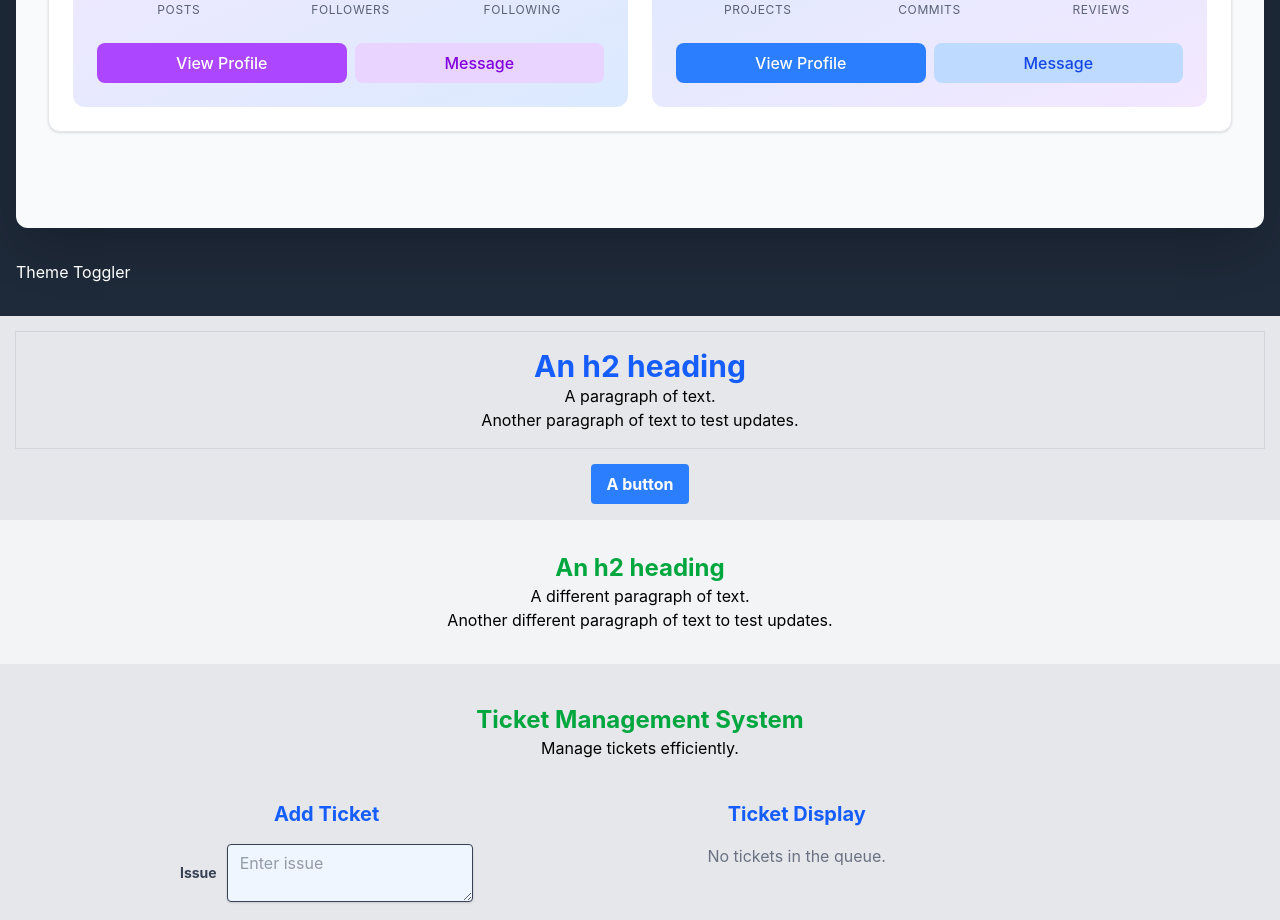
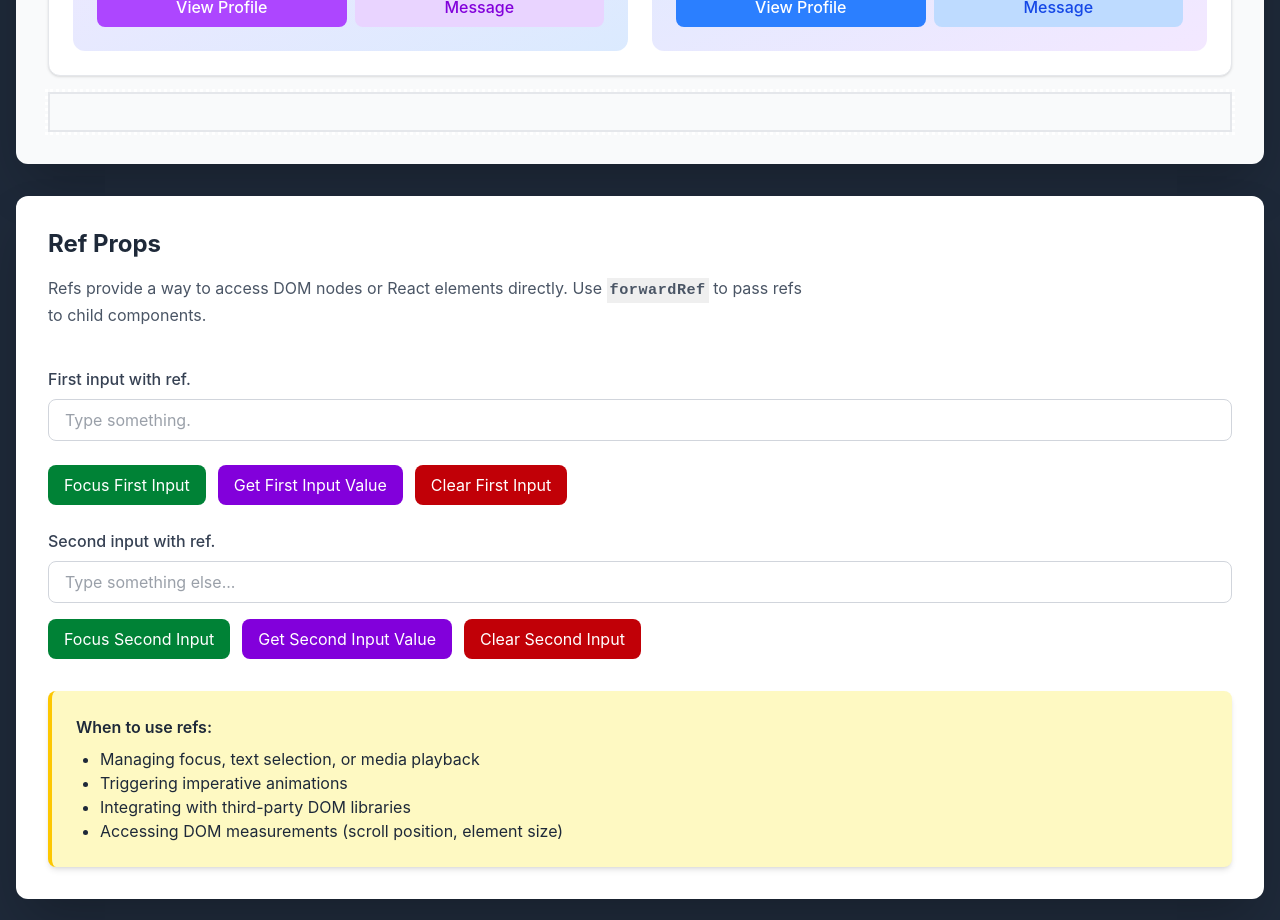
Before and after one commit to tielmess/tm001react, a React (Vite) app: page / in a window 1280 px wide. Shown: the part 1860-2780 px from the top of the page. Built offline with nearby package versions, Linux system fonts and the light colour scheme.

Commit message:
Ref props, and minor neatening of files

```diff
--- a/src/App.jsx
+++ b/src/App.jsx
@@ -15,9 +15,9 @@ const isDark = true;
 function Navigation() {
   const sections = [
     { id: "basic", label: "Basic Props", icon: "📦" },
-    { id: "ref", label: "Ref Props", icon: "🔗" },
     { id: "children", label: "Children Props", icon: "👨‍👩‍👧‍👦" },
     { id: "complex", label: "Complex Props", icon: "🧩" },
+    { id: "ref", label: "Ref Props", icon: "🔗" },
     { id: "theme", label: "Theme Toggler", icon: "🎨" },
   ];
 
@@ -69,14 +69,14 @@ function AppContent() {
           <section id="basic" className="scroll-mt-200 text-white">
             <BasicProps />
           </section>
-          <section id="ref" className="scroll-mt-20 text-white">
-            <RefProps />
-          </section>
           <section id="children" className="scroll-mt-20 text-white">
             <ChildrenProps />
           </section>
           <section id="complex" className="scroll-mt-20 text-white">
             <ComplexProps />
+          </section>
+          <section id="ref" className="scroll-mt-20 text-white">
+            <RefProps />
           </section>
           <section id="theme" className="scroll-mt-20 text-white">
             <ThemeToggler />
--- a/src/components/BasicProps.jsx
+++ b/src/components/BasicProps.jsx
@@ -21,7 +21,7 @@ function Button({ text, color, size, onClick, disabled }) {
 function BasicProps() {
   const [clickCount, setClickCount] = useState(0);
   return (
-    <section className="p-8 bg-white rounded-xl shadow-2xl">
+    <div className="p-8 bg-white rounded-xl shadow-2xl">
       <h2 className="text-2xl font-bold mb-4 text-gray-800">Basic Props</h2>
       <p className="desc mb-8 text-gray-600">
         This section demonstrates basic props like text, color, size, disabled,
@@ -54,7 +54,7 @@ function BasicProps() {
           size="extra-large"
         />
       </div>
-    </section>
+    </div>
   );
 }
 
--- a/src/components/ChildrenProps.jsx
+++ b/src/components/ChildrenProps.jsx
@@ -28,7 +28,7 @@ function Container({ children, layout = "vertical" }) {
 
 function ChildrenProps() {
   return (
-    <section className="p-8 bg-white rounded-xl shadow-2xl">
+    <div className="p-8 bg-white rounded-xl shadow-2xl">
       <h2 className="text-2xl font-bold mb-4 text-gray-800">Children Props</h2>
       <p className="desc mb-8 text-gray-600">
         This section demonstrates the use of children props in React. Children
@@ -46,7 +46,7 @@ function ChildrenProps() {
               <strong>Name:</strong> Fred Blogs
             </p>
             <p className="mb-2">
-              <strong>Email:</strong> Fred@blogs.com
+              <strong>Email:</strong> Fred-01@blogs.com
             </p>
           </Card>
           <Card title="User Profile" color="green">
@@ -54,7 +54,7 @@ function ChildrenProps() {
               <strong>Name:</strong> Fred Blogs
             </p>
             <p className="mb-2">
-              <strong>Email:</strong> Fred@blogs.com
+              <strong>Email:</strong> Fred-02@blogs.com
             </p>
           </Card>
           <Card title="User Profile" color="purple">
@@ -62,7 +62,7 @@ function ChildrenProps() {
               <strong>Name:</strong> Fred Blogs
             </p>
             <p className="mb-2">
-              <strong>Email:</strong> Fred@blogs.com
+              <strong>Email:</strong> Fred-03@blogs.com
             </p>
           </Card>
           <Card title="User Profile" color="red">
@@ -70,7 +70,7 @@ function ChildrenProps() {
               <strong>Name:</strong> Fred Blogs
             </p>
             <p className="mb-2">
-              <strong>Email:</strong> Fred@blogs.com
+              <strong>Email:</strong> Fred-04@blogs.com
             </p>
           </Card>
         </Container>
@@ -81,7 +81,7 @@ function ChildrenProps() {
               <strong>Name:</strong> Fred Blogs
             </p>
             <p className="mb-2">
-              <strong>Email:</strong> Fred@blogs.com
+              <strong>Email:</strong> Fred-01@blogs.com
             </p>
           </Card>
           <Card title="User Profile" color="green">
@@ -89,7 +89,7 @@ function ChildrenProps() {
               <strong>Name:</strong> Fred Blogs
             </p>
             <p className="mb-2">
-              <strong>Email:</strong> Fred@blogs.com
+              <strong>Email:</strong> Fred-02@blogs.com
             </p>
           </Card>
           <Card title="User Profile" color="purple">
@@ -97,7 +97,7 @@ function ChildrenProps() {
               <strong>Name:</strong> Fred Blogs
             </p>
             <p className="mb-2">
-              <strong>Email:</strong> Fred@blogs.com
+              <strong>Email:</strong> Fred-03@blogs.com
             </p>
           </Card>
           <Card title="User Profile" color="red">
@@ -105,12 +105,12 @@ function ChildrenProps() {
               <strong>Name:</strong> Fred Blogs
             </p>
             <p className="mb-2">
-              <strong>Email:</strong> Fred@blogs.com
+              <strong>Email:</strong> Fred-04@blogs.com
             </p>
           </Card>
         </Container>
       </div>
-    </section>
+    </div>
   );
 }
 
--- a/src/components/ComplexProps.jsx
+++ b/src/components/ComplexProps.jsx
@@ -128,7 +128,7 @@ export default function ComplexProps() {
   ];
 
   return (
-    <section className="p-8 bg-gray-50 rounded-xl shadow-2xl">
+    <div className="p-8 bg-gray-50 rounded-xl shadow-2xl">
       <h2 className="text-2xl font-bold mb-2 text-gray-800">
         Complex/Nested Props
       </h2>
@@ -149,13 +149,13 @@ export default function ComplexProps() {
       </div>
 
       {/* Dynamic Status Message Banner */}
-      <div className="min-h-[40px] mb-6">
+      <div className="min-h-[40px] mt-4 border-2 outline-dotted border-gray-200">
         {message && (
           <div className="p-2 text-sm bg-green-100 text-green-800 rounded-lg transition-all text-center">
             {message}
           </div>
         )}
       </div>
-    </section>
+    </div>
   );
 }
--- a/src/components/RefProps.jsx
+++ b/src/components/RefProps.jsx
@@ -1,7 +1,128 @@
-import React from "react";
+import { useRef, forwardRef } from "react";
+
+const CustomInput = forwardRef(({ label, placeholder, className }, ref) => {
+  return (
+    <div className="mb-4">
+      <label className="block text-gray-700 font-medium mb-2">{label}</label>
+      <input
+        ref={ref}
+        type="text"
+        placeholder={placeholder}
+        className={`w-full px-4 py-2 border text-gray-700 border-gray-300 rounded-lg focus:outline-none focus:ring-2 focus:ring-blue-500 ${className}`}
+      />
+    </div>
+  );
+});
+
+CustomInput.displayName = "CustomInput";
 
 function RefProps() {
-  return <div>Ref Props</div>;
+  const inputRef = useRef(null);
+  const secondInputRef = useRef(null);
+
+  const focusInput = () => {
+    inputRef.current?.focus();
+  };
+  const getInputValue = () => {
+    if (inputRef.current) {
+      alert(`Input value: ${inputRef.current.value}`);
+    }
+  };
+  const clearInput = () => {
+    if (inputRef.current) {
+      inputRef.current.value = "";
+      inputRef.current.focus();
+    }
+  };
+
+  const focusSecondInput = () => {
+    secondInputRef.current?.focus();
+  };
+  const getSecondInputValue = () => {
+    if (secondInputRef.current) {
+      alert(`Input value: ${secondInputRef.current.value}`);
+    }
+  };
+  const clearSecondInput = () => {
+    if (secondInputRef.current) {
+      secondInputRef.current.value = "";
+      secondInputRef.current.focus();
+    }
+  };
+
+  return (
+    <div className="p-8 bg-white rounded-xl shadow-2xl">
+      <h2 className="text-2xl font-bold mb-4 text-gray-800">Ref Props</h2>
+      <p className="desc mb-4 text-gray-600">
+        Refs provide a way to access DOM nodes or React elements directly. Use{" "}
+        <code>forwardRef</code> to pass refs to child components.
+      </p>
+      <div>
+        <div>
+          <h3>Try it out!</h3>
+          <CustomInput
+            ref={inputRef}
+            label="First input with ref."
+            placeholder="Type something."
+          />
+          <div className="flex flex-wrap gap-3 my-6">
+            <button
+              className="px-4 py-2 bg-green-700 text-white rounded-lg hover:bg-green-800 transition"
+              onClick={focusInput}
+            >
+              Focus First Input
+            </button>
+            <button
+              className="px-4 py-2 bg-purple-700 text-white rounded-lg hover:bg-purple-800 transition"
+              onClick={getInputValue}
+            >
+              Get First Input Value
+            </button>
+            <button
+              className="px-4 py-2 bg-red-700 text-white rounded-lg hover:bg-red-800 transition"
+              onClick={clearInput}
+            >
+              Clear First Input
+            </button>
+          </div>
+          <CustomInput
+            ref={secondInputRef}
+            label="Second input with ref."
+            placeholder="Type something else..."
+          />
+          <div className="flex flex-wrap gap-3 mt-4">
+            <button
+              className="px-4 py-2 bg-green-700 text-white rounded-lg hover:bg-green-800 transition"
+              onClick={focusSecondInput}
+            >
+              Focus Second Input
+            </button>
+            <button
+              className="px-4 py-2 bg-purple-700 text-white rounded-lg hover:bg-purple-800 transition"
+              onClick={getSecondInputValue}
+            >
+              Get Second Input Value
+            </button>
+            <button
+              className="px-4 py-2 bg-red-700 text-white rounded-lg hover:bg-red-800 transition"
+              onClick={clearSecondInput}
+            >
+              Clear Second Input
+            </button>
+          </div>
+        </div>
+      </div>
+      <div className="mt-8 border-l-4 border-yellow-400 bg-yellow-100 p-6 rounded-lg shadow-md">
+        <h3 className="text-gray-800 font-semibold">When to use refs:</h3>
+        <ul className="mx-6 mt-2 text-gray-800 list-disc">
+          <li>Managing focus, text selection, or media playback</li>
+          <li>Triggering imperative animations</li>
+          <li>Integrating with third-party DOM libraries</li>
+          <li> Accessing DOM measurements (scroll position, element size)</li>
+        </ul>
+      </div>
+    </div>
+  );
 }
 
 export default RefProps;
--- a/src/index.css
+++ b/src/index.css
@@ -4,3 +4,12 @@
 p.desc {
   max-width: 75ch;
 }
+p > code {
+  display: inline-block;
+  font-family: "Courier New", Courier, monospace;
+  letter-spacing: 0.5px;
+  font-size: 95%;
+  font-weight: 700;
+  padding: 1px 3px;
+  background-color: #efefef;
+}
```
